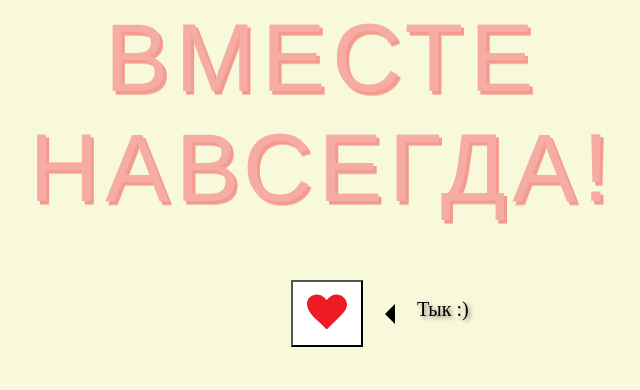
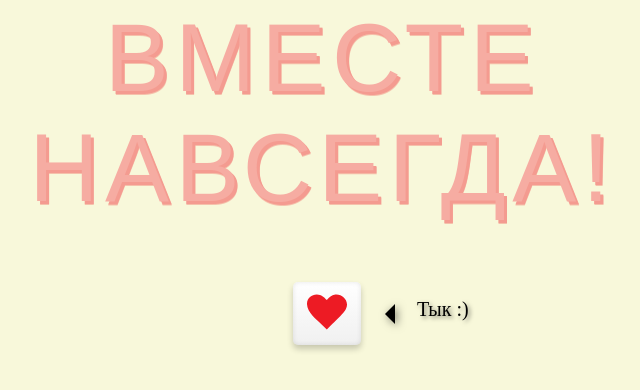
Before and after one commit to z0nd4r/4th_anniversary, a plain HTML site: page index.html in a window 1280 px wide. Shown: the whole page, without its empty margins (313-953 px from the left). Drawn offline with Linux system fonts and the light colour scheme.

Commit message:
Added shadows to button and arrow

```diff
--- a/style/button_1.css
+++ b/style/button_1.css
@@ -12,6 +12,10 @@
     position: absolute;
     margin-top: 100px;
     text-align: center;
+    border: none;
+    border-radius: 5px;
+    background-image: linear-gradient(to bottom, #FFFFFF, #F0F0F0);
+    box-shadow: 0 4px 6px rgba(0, 0, 0, 0.2), 0 0 5px rgba(0, 0, 0, 0.1) inset; /* Внешняя и внутренняя тени */
 }
 
 .button_1 svg {
--- a/style/center_text.css
+++ b/style/center_text.css
@@ -37,6 +37,7 @@
     transform: translate(-100%, 30%); /* Центрирование по вертикали и горизонтали */
     display: block; /* Добавил display: block; */
     z-index: 1; /* Добавил z-index: 1; */
+    filter: drop-shadow(2px 2px 4px rgba(0, 0, 0, 0.5));
 }
 
 #text_1 {
```
